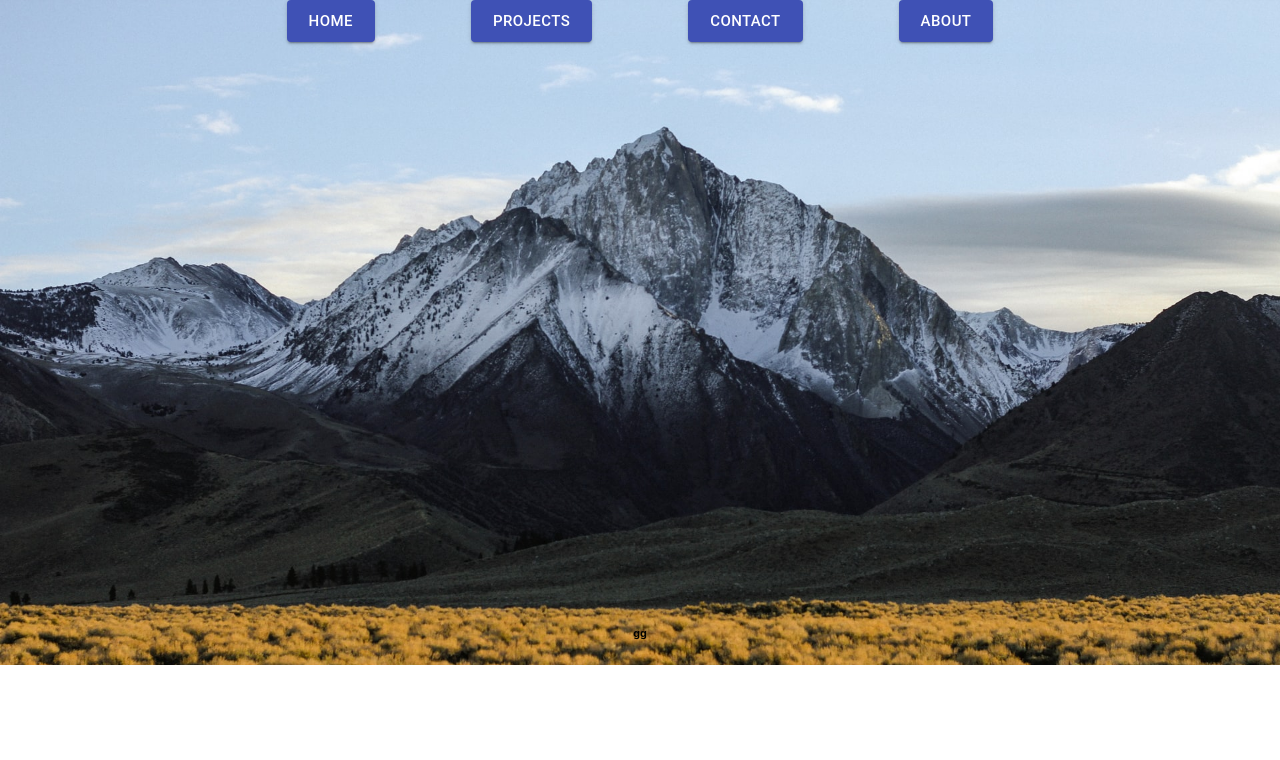
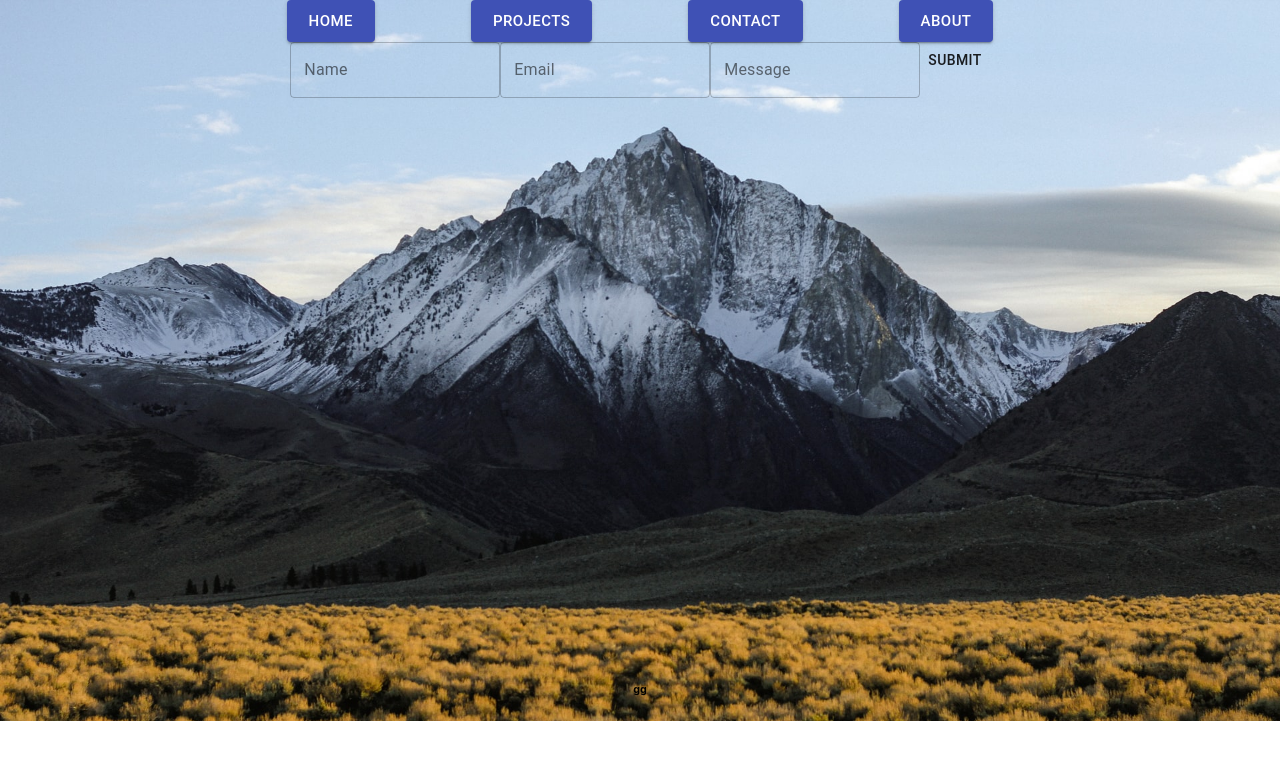
Before and after one commit to ggruiz7/react-portfolio, a React (Create React App) app: page /contact in a window 1280 px wide. Shown: the top 760 px of the page. Built offline with nearby package versions, Linux system fonts and the light colour scheme.

Commit message:
contact and validate helper components added

```diff
--- a/src/App.js
+++ b/src/App.js
@@ -5,6 +5,7 @@ import { BrowserRouter as Router, Routes, Route } from "react-router-dom";
 import Home from "./components/Home";
 import Footer from "./components/Footer.js";
 import Projects from "./components/Projects/Projects";
+import Contact from "./components/Contact";
 
 function App() {
   return (
@@ -14,6 +15,7 @@ function App() {
         <Routes>
           <Route path="/" element={<Home />} />
           <Route path="/projects" element={<Projects />} />
+          <Route path="/contact" element={<Contact />} />
         </Routes>
         <div class="footer">
           <Footer />
--- /dev/null
+++ b/src/components/Contact.js
@@ -0,0 +1,106 @@
+import React, { useState } from "react";
+import { validateEmail } from "../../src/utils/Validate";
+import TextField from "@material-ui/core/TextField";
+import Button from "@material-ui/core/Button";
+
+function Contact() {
+  const [contactState, setContactState] = useState({
+    name: "",
+    email: "",
+    message: "",
+  });
+
+  const { name, email, message } = contactState;
+
+  const [invalidEntry, setInvalidEntry] = useState("");
+
+  const handleSubmit = (e) => {
+    e.preventDefault();
+
+    if (!invalidEntry) {
+      console.log(contactState);
+    }
+  };
+
+  const handleChange = (e) => {
+    if (e.target.name === "email") {
+      const isValid = validateEmail(e.target.value);
+      if (!isValid) {
+        setInvalidEntry("Submit valid email address.");
+      } else {
+        setInvalidEntry("");
+      }
+    } else {
+      if (!e.target.value.length) {
+        setInvalidEntry(`${e.target.name} required.`);
+      } else {
+        setInvalidEntry("");
+      }
+    }
+    if (!invalidEntry) {
+      setContactState({ ...contactState, [e.target.name]: e.target.value });
+      console.log(contactState);
+    }
+  };
+
+  return (
+    <form onSubmit={handleSubmit}>
+      <TextField
+        id="standard-multiline-flexible"
+        label="Name"
+        placeholder="Enter Name"
+        variant="outlined"
+        multiline
+        rowsMax={4}
+        type="text"
+        name="Name"
+        defaultValue={name}
+        onBlur={handleChange}
+      />
+
+      <TextField
+        id="standard-multiline-flexible"
+        label="Email"
+        placeholder="Enter Email"
+        variant="outlined"
+        multiline
+        rowsMax={4}
+        type="email"
+        name="email"
+        defaultValue={email}
+        onBlur={handleChange}
+      />
+
+      <TextField
+        id="standard-multiline-flexible"
+        label="Message"
+        placeholder="Enter Message"
+        variant="outlined"
+        multiline
+        rowsMax={4}
+        type="text"
+        name="Message"
+        defaultValue={message}
+        onBlur={handleChange}
+      />
+
+      {/*        <TextField
+          id="outlined-basic"
+          placeholder="Enter Subject"
+          label="Subject"
+          variant="outlined"
+          value={this.state.subject}
+          onChange={(e) => this.setState({ subject: e.target.value })}
+          required
+        /> */}
+
+      {invalidEntry && (
+        <div>
+          <p>{invalidEntry}</p>
+        </div>
+      )}
+      <Button type="submit">Submit</Button>
+    </form>
+  );
+}
+export default Contact;
--- /dev/null
+++ b/src/utils/Validate.js
@@ -0,0 +1,5 @@
+export function validateEmail(email) {
+  var re =
+    /^(([^<>()[\]\\.,;:\s@"]+(\.[^<>()[\]\\.,;:\s@"]+)*)|(".+"))@((\[[0-9]{1,3}\.[0-9]{1,3}\.[0-9]{1,3}\.[0-9]{1,3}\])|(([a-zA-Z\-0-9]+\.)+[a-zA-Z]{2,}))$/;
+  return re.test(String(email).toLowerCase());
+}
```
